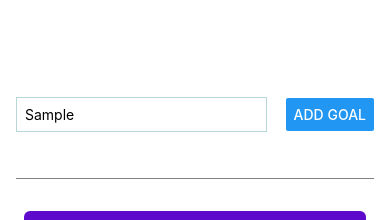
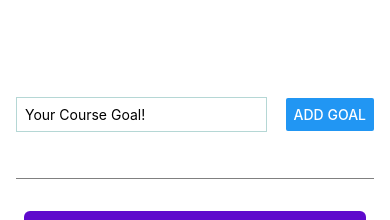
Before and after one commit to ambibma/guess-my-number, a React Native app in the folder Project1/: screen / in a window 390 px wide. Both pictures are taken after typing "Sample" into the empty fields and a click on the button "ADD GOAL". Shown: the top 220 px of the page. Built offline with nearby package versions, Linux system fonts and the light colour scheme.

Commit message:
Seperate functionality into differenect components

```diff
--- a/Project1/App.js
+++ b/Project1/App.js
@@ -1,40 +1,34 @@
 import { StatusBar } from 'expo-status-bar';
 import {useState} from 'react'
-import { StyleSheet, Text, View, Button, TextInput, ScrollView, FlatList} from 'react-native';
+import { StyleSheet, View,FlatList} from 'react-native';
+import GoalItem from './Components/GoalItem';
+import GoalInput from './Components/GoalInput';
 
 export default function App() {
-  const [enteredGoalText, setEnteredGoalText] = useState('');
+
   const [courseGoals, setCourseGoals] = useState([])
-  function goalInputHandler(enteredText) {
-    setEnteredGoalText(enteredText)
-  }
-  function addGoalHandler () {
+
+  function addGoalHandler (enteredGoalText) {
     setCourseGoals(currentCourseGoals => [
       ...currentCourseGoals,
       {text: enteredGoalText, id: Math.random().toString()},
 
     ])
   }
+
+    function deleteGoalHandler(){
+      console.log('DELETE')
+    }
+
   return (
     <View style={styles.appContainer}>
-      <View style={styles.inputContainer}>
-       <TextInput
-       style={styles.textInput}
-       placeholder='Your Course Goal!'
-       onChangeText={goalInputHandler}
-       />
-        <Button title='Add Goal' onPress={addGoalHandler}></Button>
-      </View>
+      <GoalInput onAddGoal={addGoalHandler}/>
 
       <View style={styles.goalsContainer}>
         <FlatList
         data={courseGoals}
         renderItem={(itemData) => {
-          return (
-            <View style={styles.goalItem}>
-              <Text style={styles.goalText}>{itemData.item.text}</Text>
-            </View>
-            );
+          return <GoalItem text={itemData.item.text} onDeleteItem={deleteGoalHandler}/>;
            }}
            keyExtractor={(item, index) =>{
               return item.id;
@@ -54,35 +48,10 @@ const styles = StyleSheet.create({
   paddingTop: 50,
   paddingHorizontal: 16
 },
-inputContainer: {
-  flex: 1,
-  flexDirection: 'row',
-  justifyContent: 'space-between',
-  alignItems: 'center',
-  marginBottom: 24,
-  borderBottomWidth: 1,
-  borderBottomColor: 'grey'
 
-},
-textInput: {
-  borderWidth: 1,
-  borderColor: '#b5d7d5',
-  width: '70%',
-  marginRight: 8,
-  padding: 8
-},
 goalsContainer: {
   flex: 5,
 },
-goalItem: {
-  margin: 8,
-  padding: 8,
-  borderRadius:6,
-  backgroundColor: '#5e0acc',
-  color: 'white',
-},
-goalText: {
-    color:'white',
-  },
+
 
 });
--- /dev/null
+++ b/Project1/Components/GoalInput.js
@@ -0,0 +1,49 @@
+import {View, Text, TextInput, Button, StyleSheet} from 'react-native'
+import { useState } from 'react';
+function GoalInput(props){
+  const [enteredGoalText, setEnteredGoalText] = useState('');
+
+  function goalInputHandler(enteredText) {
+    setEnteredGoalText(enteredText)
+  }
+  function addGoalHandler(){
+    props.onAddGoal(enteredGoalText);
+    setEnteredGoalText(``);
+  }
+
+  return (
+    <View style={styles.inputContainer}>
+       <TextInput
+       style={styles.textInput}
+       placeholder='Your Course Goal!'
+       onChangeText={goalInputHandler}
+       value={enteredGoalText}
+       />
+        <Button title='Add Goal' onPress={addGoalHandler}></Button>
+      </View>
+  );
+
+
+}
+export default GoalInput
+
+const styles = StyleSheet.create ({
+  inputContainer: {
+    flex: 1,
+    flexDirection: 'row',
+    justifyContent: 'space-between',
+    alignItems: 'center',
+    marginBottom: 24,
+    borderBottomWidth: 1,
+    borderBottomColor: 'grey'
+
+  },
+  textInput: {
+    borderWidth: 1,
+    borderColor: '#b5d7d5',
+    width: '70%',
+    marginRight: 8,
+    padding: 8
+  },
+
+})
--- /dev/null
+++ b/Project1/Components/GoalItem.js
@@ -0,0 +1,28 @@
+import {StyleSheet, View, Text, Pressable} from 'react-native'
+
+function GoalItem (props) {
+  return (
+    <Pressable onPress={props.onDeleteItem}>
+    <View style={styles.goalItem}>
+      <Text style={styles.goalText}>{props.text}</Text>
+  </View>
+  </Pressable>
+  )
+};
+
+export default GoalItem;
+
+
+const styles = StyleSheet.create({
+  goalItem: {
+    margin: 8,
+    padding: 8,
+    borderRadius:6,
+    backgroundColor: '#5e0acc',
+    color: 'white',
+  },
+  goalText: {
+      color:'white',
+    },
+
+})
```
